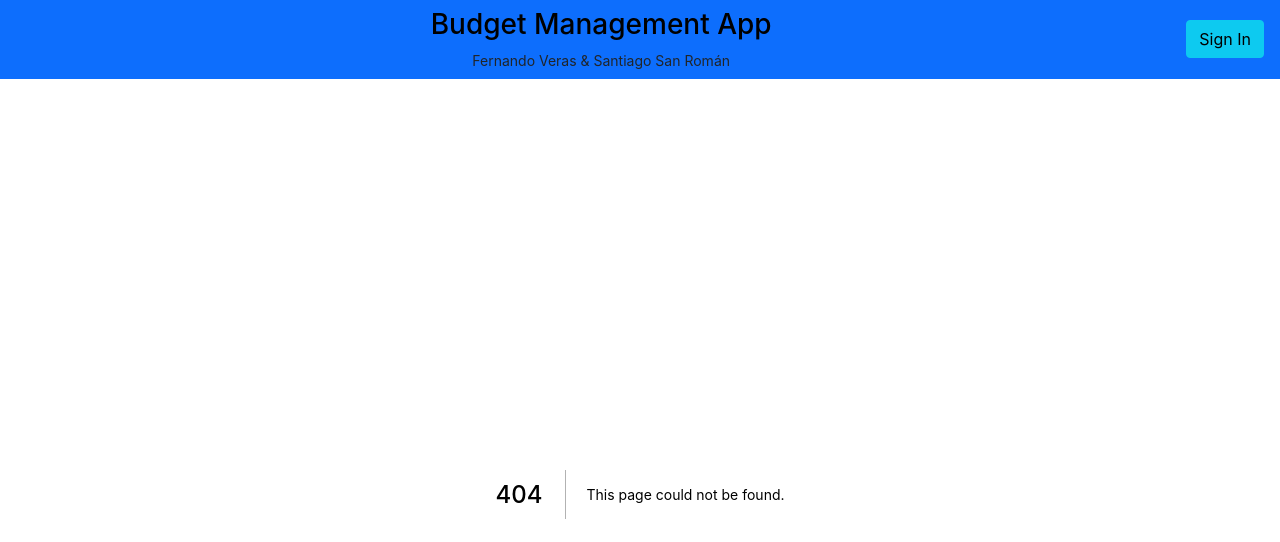
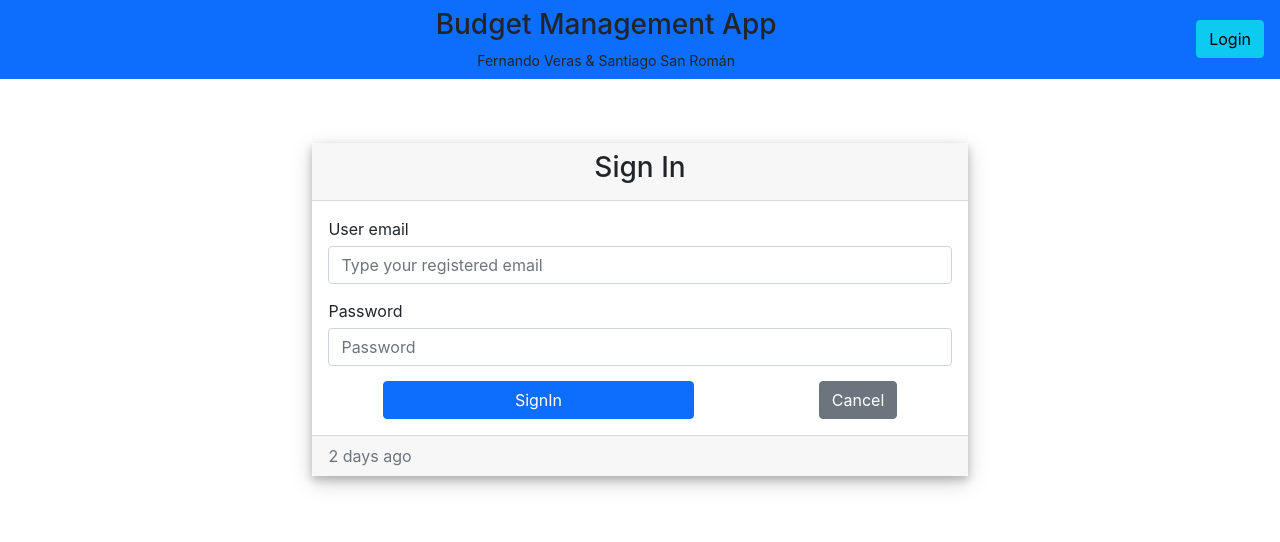
Before and after one commit to Santi72Alc/next-gestion, a Next.js app: page /login in a window 1280 px wide. Before the commit this address had no page. Shown: the top 542 px of the page. Built offline with nearby package versions, Linux system fonts and the light colour scheme.

Commit message:
add Started to code 'sigin' page

```diff
--- a/src/components/navbar.jsx
+++ b/src/components/navbar.jsx
@@ -1,46 +1,38 @@
-import { useEffect, useState } from 'react'
-import SideNavbar from './sideNavbar'
+import { useState, useContext } from "react";
+import Router from "next/router";
+import SideNavbar from "./sideNavbar";
+import UserContext from "../context/user";
 
 const Navbar = ({ children }) => {
-    // const strInOut = 'Login'
-    const [isMenuOpened, setIsMenuOpened] = useState(false)
-    const [user, setUser] = useState(null)
-    // const user = {
-    //     nick: 'UserName',
-    //     name: "Nombre de Usuario"
-    // }
-
-
-    // useEffect( ()=> {
-
-    // }, [isMenuOpened])
+    const [isMenuOpened, setIsMenuOpened] = useState(false);
+    const { user, logout } = useContext(UserContext);
+    const [actualRoute, setActualRoute] = useState("")
 
 
     // Show the menu button on the left
     function showMenu(show = true) {
-        const $sidebarList = document.getElementById('sidebarCol').classList
-        if (show) $sidebarList.remove('d-none')
-        else $sidebarList.add('d-none')
-        setIsMenuOpened(show)
-
+        const $sidebarList = document.getElementById("sidebarCol").classList;
+        show ? $sidebarList.remove("d-none") : $sidebarList.add("d-none");
+        setIsMenuOpened(show);
+        $sidebarList = null;
     }
 
     // When press the menu button
     function toogleMenu() {
-        showMenu(!isMenuOpened)
+        showMenu(!isMenuOpened);
     }
 
-
-    function login() {
-        setUser({
-            name: 'Santiago S.R.',
-            nick: 'SantiSR'
-        })
+    function handleLogin() {
+        Router.push("/login")
     }
 
-    function logout() {
-        setUser(null)
-        showMenu(false)
+    function handleLogout() {
+        logout();               // Cerramos el user actual
+        showMenu(false);
+        if (window.history.length > 1)      // Quitamos el menu lateral
+            Router.back()
+        else
+            Router.push("/");       // Nos desplazamos a la ruta root
     }
 
     return (
@@ -53,40 +45,57 @@ const Navbar = ({ children }) => {
                     </div>
                     <div className="col mx-0 px-0">
                         <nav className="navbar navbar-expand-lg navbar-dark bg-primary px-3">
-                            <button type="button"
+                            <button
+                                type="button"
                                 id="btnCollapse"
                                 className="btn btn-info"
                                 onClick={toogleMenu}
-                                hidden={!user}
-                            >
-                                {isMenuOpened ? <i className="bi bi-arrow-bar-left"></i> : <i className="bi bi-list"></i>}
+                                hidden={!user}>
+                                {isMenuOpened ? (
+                                    <i className="bi bi-arrow-bar-left"></i>
+                                ) : (
+                                    <i className="bi bi-list"></i>
+                                )}
                             </button>
                             <div className="vstack text-center">
                                 <h3>Budget Management App</h3>
-                                <small className="text-dark">Fernando Veras & Santiago San Román</small>
-
+                                <small className="text-dark">
+                                    Fernando Veras & Santiago San Román
+                                </small>
                             </div>
 
-                            {user
-                                ? <button className="btn btn-success"
-                                    onClick={() => logout()}>
-                                    <span className="badge rounded-pill bg-primary px-3">{user.nick}</span>
-                                    {'  - Logout '}
+                            {user ? (
+                                <button
+                                    className="btn btn-success"
+                                    onClick={handleLogout}>
+                                    <span className="badge rounded-pill bg-primary px-3 py-2">
+                                        {user?.nick}
+                                    </span>
+                                    {" - Logout"}
                                 </button>
-                                : <button className="btn btn-info"
-                                    onClick={() => login()}>
-                                    {' Sign In'}
-                                </button>
+                            ) :
+                                true && (
+                                    <button
+                                        className="btn btn-info"
+                                        onClick={handleLogin}>
+                                        {" Login"}
+                                    </button>
+                                )
                             }
                         </nav>
-                        <div className="col m-3">
-                            {children}
-                        </div>
+                        <div className="col m-3">{children}</div>
                     </div>
                 </div>
             </div>
         </>
-    )
-}
+    );
+};
 
-export default Navbar
+
+// Navbar.getStaticProps = async (ctx) => {
+//     const { pathname } = ctx
+
+//     console.log("->", pathname);
+// }
+
+export default Navbar;
--- /dev/null
+++ b/src/context/sessionStorage.js
@@ -0,0 +1,35 @@
+
+const COOKIE_KEY = 'gp-user'
+
+const getSessionStorage = (key = COOKIE_KEY) => {
+    if (typeof window !== 'undefined') {
+        const value = sessionStorage.getItem(key)
+        return JSON.parse(value)
+    }
+    console.log("Error deploying cookies not allowed")
+    return null
+}
+
+const setSessionStorage = ({ key = COOKIE_KEY, value = null }) => {
+    if (typeof window !== 'undefined') {
+        const valueToSave = JSON.stringify(value)
+        sessionStorage.setItem(key, valueToSave)
+        return value
+    }
+    console.log("Error deploying cookies not allowed")
+    return null
+}
+
+const deleteSessionStorage = (key = COOKIE_KEY) => {
+    if (typeof window !== 'undefined') {
+        sessionStorage.removeItem(key)
+    }
+    return null
+}
+
+
+export {
+    getSessionStorage as getLocalStorage,
+    setSessionStorage as setLocalStorage,
+    deleteSessionStorage as deleteLocalStorage
+}
--- /dev/null
+++ b/src/context/user.js
@@ -0,0 +1,31 @@
+import { createContext, useState } from "react";
+import {
+	getLocalStorage,
+	setLocalStorage,
+	deleteLocalStorage,
+} from "./sessionStorage";
+
+const UserContext = createContext();
+
+const initialUser = null;
+
+export function UserProvider({ children }) {
+	const [user, setUser] = useState(initialUser);
+
+	const login = (user = null) => {
+		const userSaved = setLocalStorage({ value: user });
+		console.log("Logado");
+		setUser(userSaved);
+	};
+
+	const logout = () => {
+		deleteLocalStorage();
+		setUser(null);
+	};
+
+	const data = { user, login, logout };
+
+	return <UserContext.Provider value={data}>{children}</UserContext.Provider>;
+}
+
+export default UserContext;
--- a/src/pages/_app.jsx
+++ b/src/pages/_app.jsx
@@ -1,6 +1,7 @@
 import { useEffect } from 'react'
 import Head from 'next/head'
 import Navbar from '../components/navbar'
+import { UserProvider} from '../context/user'
 
 /**
  *  CSS imports
@@ -18,9 +19,8 @@ function MyApp({ Component, pageProps }) {
   }, [])
 
   return (
-    <>
+    <UserProvider>
       <Head>
-
         <link rel="stylesheet"
           href="https://cdn.jsdelivr.net/npm/bootstrap-icons@1.7.0/font/bootstrap-icons.css" />
 
@@ -29,7 +29,7 @@ function MyApp({ Component, pageProps }) {
       <Navbar>
         <Component {...pageProps} />
       </Navbar>
-    </>
+    </UserProvider>
   )
 }
 
--- a/src/pages/families/index.jsx
+++ b/src/pages/families/index.jsx
@@ -11,11 +11,11 @@ const list = [
 export default function Families() {
     return (
         <div className="card-maintenance">
-            <div class="card shadow ">
-                <div class="card-header text-center">
+            <div className="card shadow ">
+                <div className="card-header text-center">
                     <h3>Families</h3>
                 </div>
-                <div class="card-body">
+                <div className="card-body">
                     <FamiliesList data={list}></FamiliesList>
                 </div>
                 <div className="card-footer">
--- /dev/null
+++ b/src/pages/login/index.jsx
@@ -0,0 +1,54 @@
+import Router from 'next/router'
+import { useContext } from 'react'
+import UserContext from '../../context/user'
+
+import styles from './login.module.css'
+
+export default function Login() {
+    const { login } = useContext(UserContext)
+
+    function handleLogin() {
+        const $email = document.getElementById('email')
+        const $password = document.getElementById('password')
+        // login({ name: "Santiago San Román", nick: "SantiSR" })
+        console.log($email);
+    }
+
+    function handleCancel() {
+        Router.back()
+    }
+
+    return (
+        <div className="container">
+            <div className={styles.card}>
+                <div className="card-header">
+                    <h3 className="text-center">Sign In</h3>
+                </div>
+                <div className="card-body">
+                    <form>
+                        <div className={styles.formGroup}>
+                            <label htmlFor="email">User email</label>
+                            <input type="email" id="email"
+                                className="form-control"
+                                placeholder="Type your registered email" />
+                        </div>
+                        <div className={styles.formGroup}>
+                            <label htmlFor="password">Password</label>
+                            <input type="password" id="password"
+                                className="form-control"
+                                placeholder="Password" />
+                        </div>
+                        <div className="hstack gap-3 justify-content-around">
+                            <button onClick={handleLogin} className="btn btn-primary w-50">SignIn</button>
+                            <button onClick={handleCancel} className="btn btn-secondary">Cancel</button>
+                        </div>
+                    </form>
+                </div>
+                <div className="card-footer text-muted">
+                    2 days ago
+                </div>
+            </div>
+
+        </div>
+    )
+}
--- /dev/null
+++ b/src/pages/login/login.module.css
@@ -0,0 +1,19 @@
+.card {
+    display: flex;
+    flex-direction: column;
+    margin-top: 4rem;
+    margin-left: auto;
+    margin-right: auto;
+    width: 60%;
+    min-width: 250px;
+    /* box-shadow: 10px 10px 5px grey; */
+    box-shadow: 0 4px 8px 0 rgba(0, 0, 0, 0.2), 0 6px 20px 0 rgba(0, 0, 0, 0.19);
+}
+
+.formGroup {
+    padding-bottom: 15px;
+}
+
+.formGroup label {
+    margin-bottom: 5px;
+}
```
